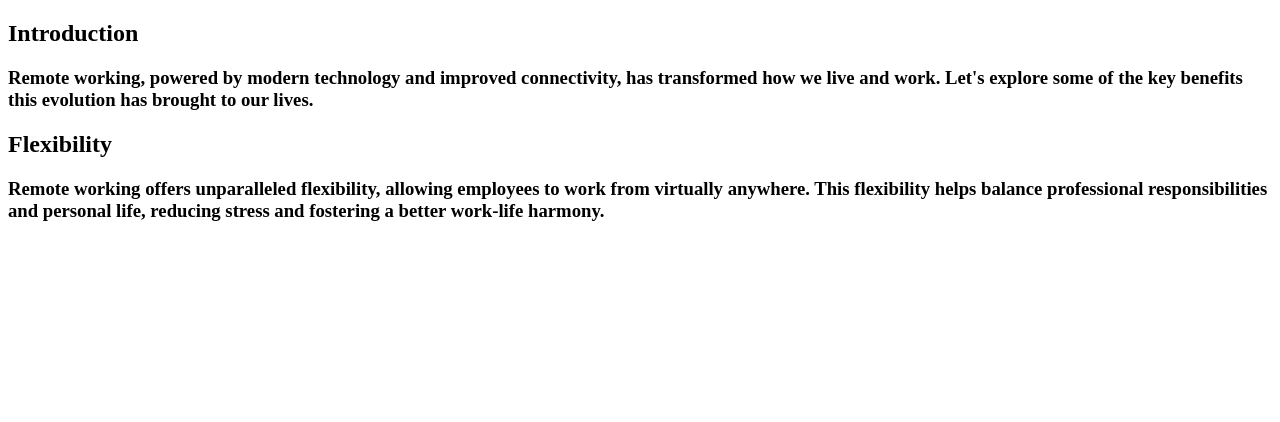
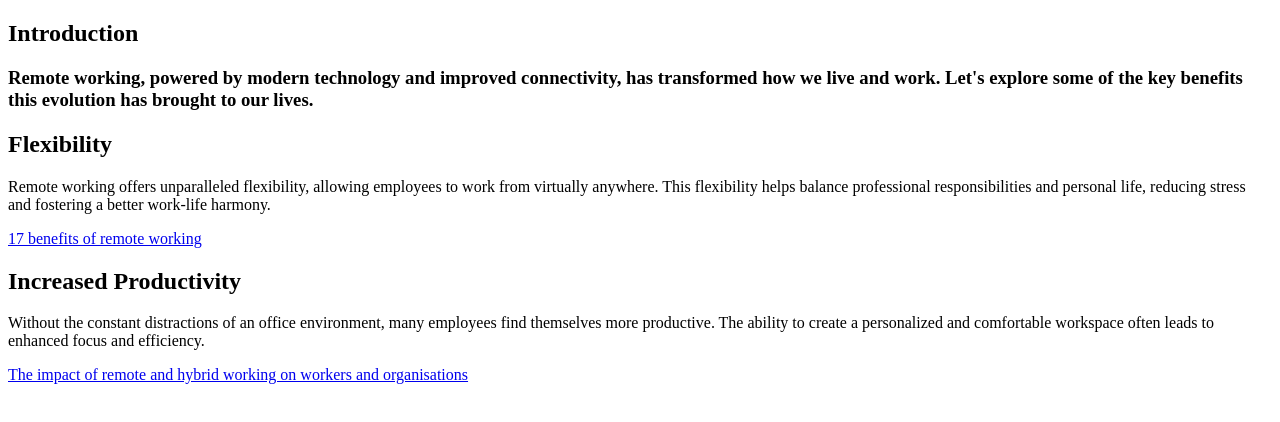
Before and after one commit to Dell-DC/TheThreeMuskeeteer, a plain HTML site: page html1.html in a window 1280 px wide. Drawn offline with Linux system fonts and the light colour scheme.

Commit message:
further details on html1 page

```diff
--- a/html1.html
+++ b/html1.html
@@ -13,11 +13,17 @@
     </div>
     <div class="content">
         <h2>Flexibility</h2>
-        <h3>Remote working offers unparalleled flexibility,
+        <p>Remote working offers unparalleled flexibility,
              allowing employees to work from virtually anywhere.
               This flexibility helps balance professional responsibilities and personal life,
               reducing stress and fostering a better work-life harmony.
-            </h3>
+            <p>
+        <a href="https://careerfoundry.com/en/blog/career-change/benefits-of-remote-work/?form=MG0AV3" >17 benefits of remote working</a>
     </div>
-
+    <div class="content">
+        <h2>Increased Productivity</h2>
+        <p>Without the constant distractions of an office environment, many employees find themselves more productive.
+             The ability to create a personalized and comfortable workspace often leads to enhanced focus and efficiency.</p>
+        <a href="https://post.parliament.uk/research-briefings/post-pb-0049/?form=MG0AV3">The impact of remote and hybrid working on workers and organisations</a>
+    </div>
 </body>
```
